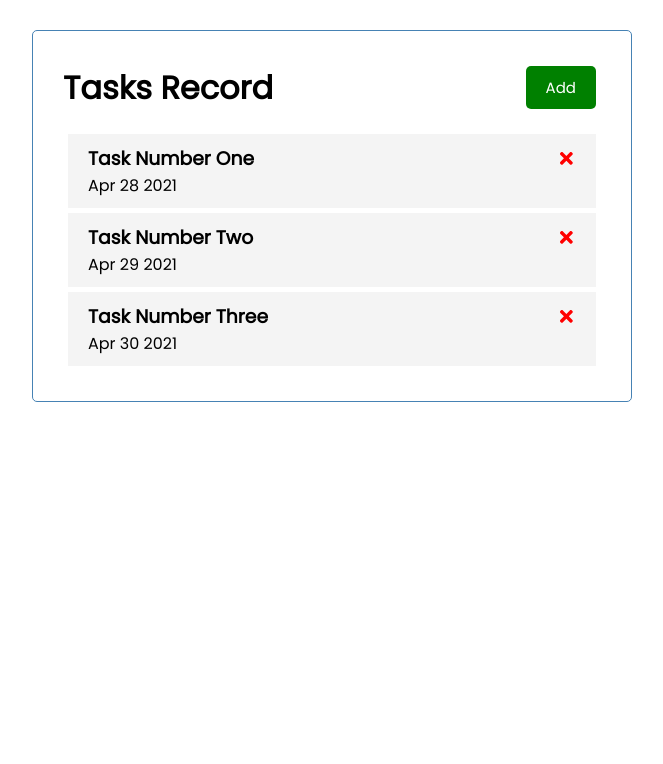
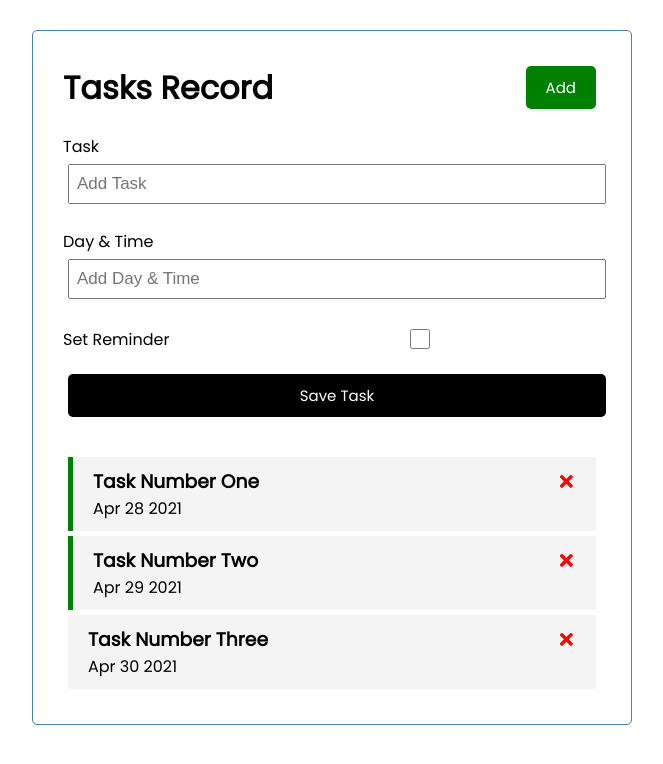
Before and after one commit to iktakhairul/Task-Record-React-Jason-Server, a React (Create React App) app: page / in a window 1280 px wide. Shown: the top 764 px of the page, without its empty margins (308-971 px from the left). Built offline with nearby package versions, Linux system fonts and the light colour scheme.

Commit message:
Create form and add tasks

```diff
--- a/src/App.js
+++ b/src/App.js
@@ -1,5 +1,6 @@
 import Header from "./components/Header";
 import Tasks from "./components/Tasks";
+import AddTasks from "./components/AddTask";
 import {useState} from 'react'
 
 const App = () => {
@@ -24,15 +25,36 @@
         },
     ])
 
+    //Add Task
+    const addTask = (task) => {
+        const id = Math.floor(Math.random() * 10000 +1)
+        const newTask = {id, ...task}
+        setTasks([...tasks, newTask])
+    }
+
     //Delete task
     const deleteTask = (id) => {
         setTasks(tasks.filter((task) => task.id !== id))
     }
 
+    //Toggle Reminder
+    const toggleReminder =(id) => {
+        setTasks(
+            tasks.map((task) =>
+                task.id === id ? { ...task, reminder:!task.reminder } : task
+            )
+        )
+    }
+
   return (
     <div className="container">
         <Header title='Tasks Record'/>
-        <Tasks tasks={tasks} onDelete={deleteTask}/>
+        <AddTasks onAdd={addTask}/>
+        {tasks.length > 0 ? <Tasks
+            tasks={tasks}
+            onDelete={deleteTask}
+            onToggle={toggleReminder}
+        /> : 'No tasks to show'}
     </div>
   );
 }
--- /dev/null
+++ b/src/components/AddTask.js
@@ -0,0 +1,53 @@
+import {useState} from 'react'
+
+const AddTask = ({onAdd}) => {
+    const [text, setText] = useState('')
+    const [day, setDay] = useState('')
+    const [reminder, setReminder] = useState(false)
+    const onSubmit = (e) => {
+        e.preventDefault()
+
+        if (!text) {
+            alert('Please add a task')
+            return
+        }
+
+        onAdd({text, day, reminder})
+        setText('')
+        setDay('')
+        setReminder(false)
+    }
+    return (
+        <form className='add-form' onSubmit={onSubmit}>
+            <div className='form-control'>
+                <label>Task</label>
+                <input type="text" placeholder='Add Task'
+                       value={text}
+                       onChange={(e) =>
+                           setText(e.target.value)}
+                />
+            </div>
+            <div className='form-control'>
+                <label>Day & Time</label>
+                <input type="text" placeholder='Add Day & Time'
+                       value={day}
+                       onChange={(e) =>
+                           setDay(e.target.value)}
+                />
+            </div>
+            <div className='form-control form-control-check'>
+                <label>Set Reminder</label>
+                <input type="checkbox"
+                       checked={reminder}
+                       value={reminder}
+                       onChange={(e) =>
+                           setReminder(e.currentTarget.checked)}
+                />
+            </div>
+
+            <input className='btn btn-block' type="submit" value='Save Task'/>
+        </form>
+    )
+}
+
+export default AddTask
--- a/src/components/Task.js
+++ b/src/components/Task.js
@@ -1,10 +1,15 @@
 import { FaTimes } from 'react-icons/fa'
 
-const Task = ({task, onDelete}) => {
+const Task = ({task, onDelete, onToggle}) => {
     return (
-        <div className='task'>
+        <div className={`task ${task.reminder ?
+         'reminder' : ''}`}
+             onDoubleClick={() => onToggle(task.id)}>
             <h3>
-                {task.text} <FaTimes style={{color: 'red', cursor: 'pointer'}} onClick={() => onDelete(task.id)}/>
+                {task.text} <FaTimes
+                style={{color: 'red', cursor: 'pointer'}}
+                onClick={() => onDelete(task.id)}
+            />
             </h3>
             <p>{task.day}</p>
         </div>
--- a/src/components/Tasks.js
+++ b/src/components/Tasks.js
@@ -1,10 +1,15 @@
 import Task from './Task'
 
-const Tasks = ({tasks, onDelete}) => {
+const Tasks = ({tasks, onDelete, onToggle}) => {
     return (
         <>
             {tasks.map((task) => (
-                <Task key={task.id} task={task} onDelete={onDelete}/>
+                <Task
+                    key={task.id}
+                    task={task}
+                    onDelete={onDelete}
+                    onToggle={onToggle}
+                />
             ))}
         </>
     )
```
